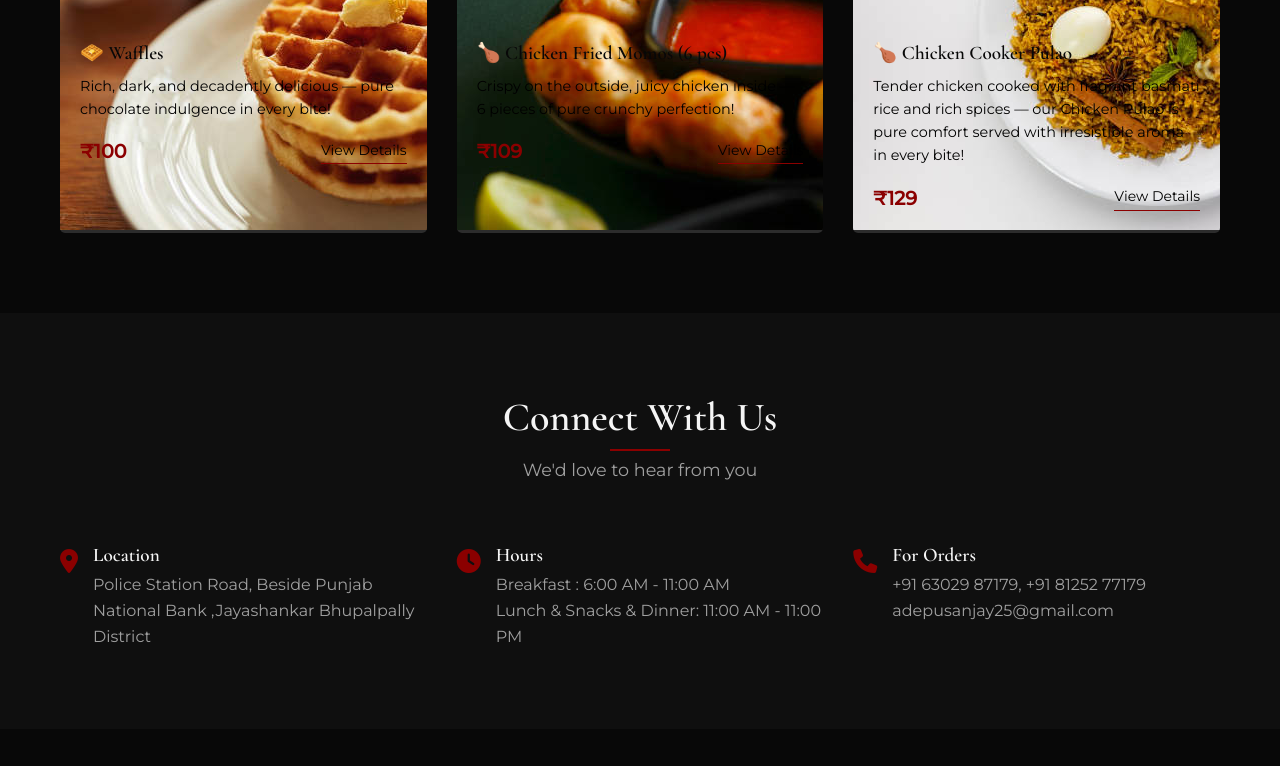
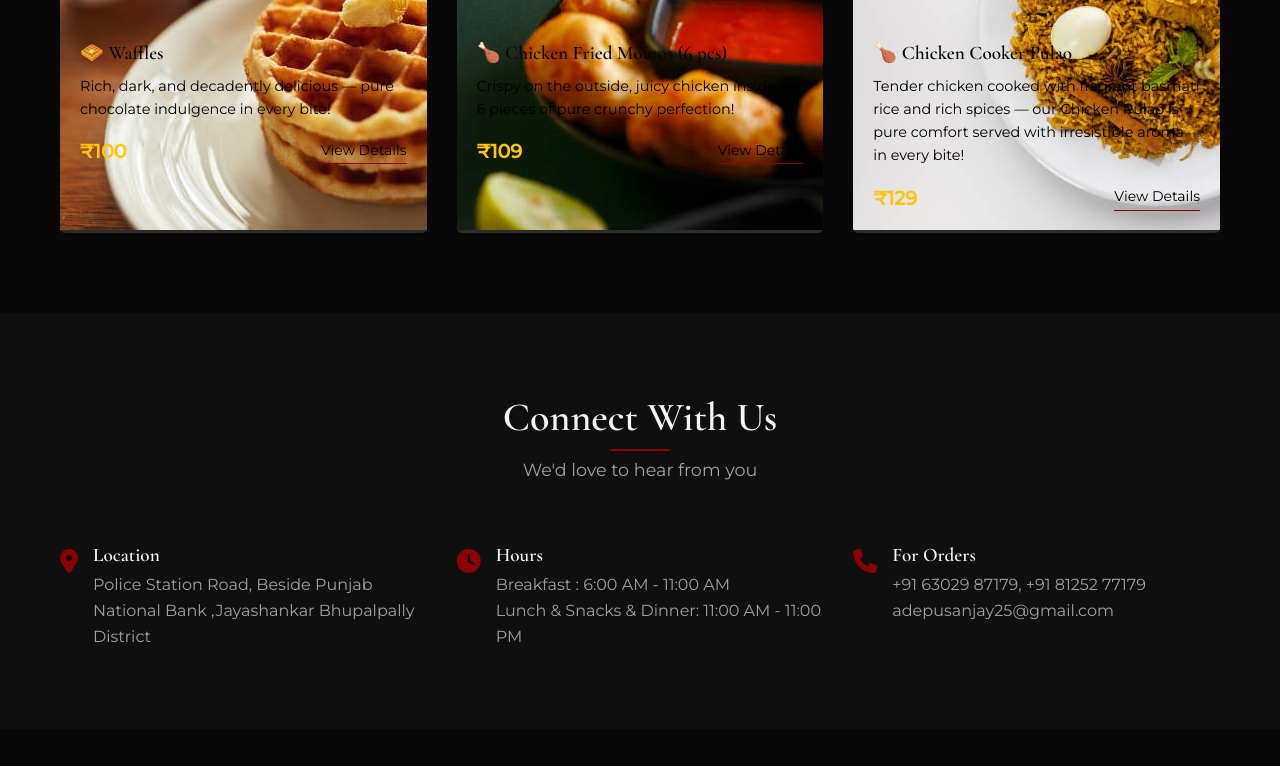
Before and after one commit to MANOHARGARIGANTI29/Millet-Tales-By-Chai-Club2, a plain HTML site: page index.html in a window 1280 px wide. Shown: the part 1920-2686 px from the top of the page. Drawn offline with nearby package versions, Linux system fonts and the light colour scheme.

Commit message:
Change price color from accent to hex value

```diff
--- a/styles.css
+++ b/styles.css
@@ -364,7 +364,7 @@ h1, h2, h3, h4, h5 {
 .price {
     font-size: 1.2rem;
     font-weight: 600;
-    color: var(--accent-color);
+    color:  #FFC50F;
 }
 
 .btn-view {
```
